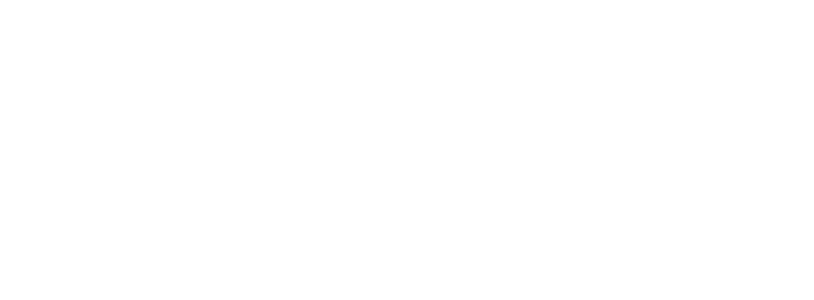
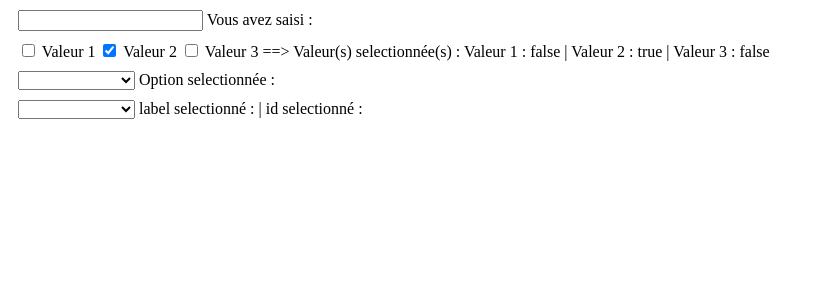
Before and after one commit to fredjammes/angular-formation, an Angular app: page /ng-model in a window 1280 px wide. Before the commit this address led to /. Shown: the top 300 px of the page, without its empty margins (0-814 px from the left). Built offline with nearby package versions, Linux system fonts and the light colour scheme.

Commit message:
Ajout du composant ngModel

```diff
--- a/src/app/formation/formation-component.component.html
+++ b/src/app/formation/formation-component.component.html
@@ -3,5 +3,6 @@
     <a [routerLink]="['./interpolation']">Interpolation</a>
     | <a [routerLink]="['./property-binding']">Property Binding</a>
     | <a [routerLink]="['./event-binding']">Event Binding</a>
+    | <a [routerLink]="['./ng-model']">ngModel</a>
   </nav>
 </section>
--- a/src/app/formation/formation-routing.module.ts
+++ b/src/app/formation/formation-routing.module.ts
@@ -4,6 +4,7 @@
 import {InterpolationComponent} from './interpolation/interpolation.component';
 import {PropertyBindingComponent} from './property-binding/property-binding.component';
 import {EventBindingComponent} from './event-binding/event-binding.component';
+import {NgModelComponent} from './ng-model/ng-model.component';
 
 const formationRoutes: Routes = [
   {
@@ -21,6 +22,10 @@
   {
     path: 'event-binding',
     component: EventBindingComponent
+  },
+  {
+    path: 'ng-model',
+    component: NgModelComponent
   }
 ];
 
--- /dev/null
+++ b/src/app/formation/ng-model/ng-model.component.html
@@ -0,0 +1,23 @@
+<section>
+  <input type="text" [(ngModel)]="typedText"/>
+  <span> Vous avez saisi : {{typedText}}</span>
+</section>
+<section>
+  <input type="checkbox" [(ngModel)]="isValue1Checked"/> Valeur 1
+  <input type="checkbox" [(ngModel)]="isValue2Checked"/> Valeur 2
+  <input type="checkbox" [(ngModel)]="isValue3Checked"/> Valeur 3
+  ==> Valeur(s) selectionnée(s) : Valeur 1 : {{isValue1Checked}} | Valeur 2 : {{isValue2Checked}} | Valeur 3 : {{isValue3Checked}}
+
+</section>
+<section>
+  <select [(ngModel)]="selectedValue">
+    <option *ngFor="let option of options" [value]="option.id">{{option.label}}</option>
+  </select>
+  <span> Option selectionnée : {{selectedValue}}</span>
+</section>
+<section>
+  <select [(ngModel)]="selectedNgValue">
+    <option *ngFor="let option of options" [ngValue]="option">{{option.label}}</option>
+  </select>
+  <span> label selectionné : {{selectedNgValue?.label}} | id selectionné : {{selectedNgValue?.id}}</span>
+</section>
--- /dev/null
+++ b/src/app/formation/ng-model/ng-model.component.scss
@@ -0,0 +1,3 @@
+section {
+  margin: 10px;
+}
--- /dev/null
+++ b/src/app/formation/ng-model/ng-model.component.ts
@@ -0,0 +1,21 @@
+import { Component } from '@angular/core';
+
+@Component({
+  selector: 'app-ng-model',
+  templateUrl: './ng-model.component.html',
+  styleUrls: ['./ng-model.component.scss']
+})
+export class NgModelComponent {
+  typedText = '';
+  isValue1Checked = false;
+  isValue2Checked = true;
+  isValue3Checked = false;
+
+  options = [
+    {id: 0, label: 'première option'},
+    {id: 1, label: 'seconde option'},
+    {id: 2, label: 'troisième option'},
+  ];
+  selectedValue;
+  selectedNgValue;
+}
```
Also changed, not shown: src/app/formation/formation.module.ts (+5 -2 lines).
